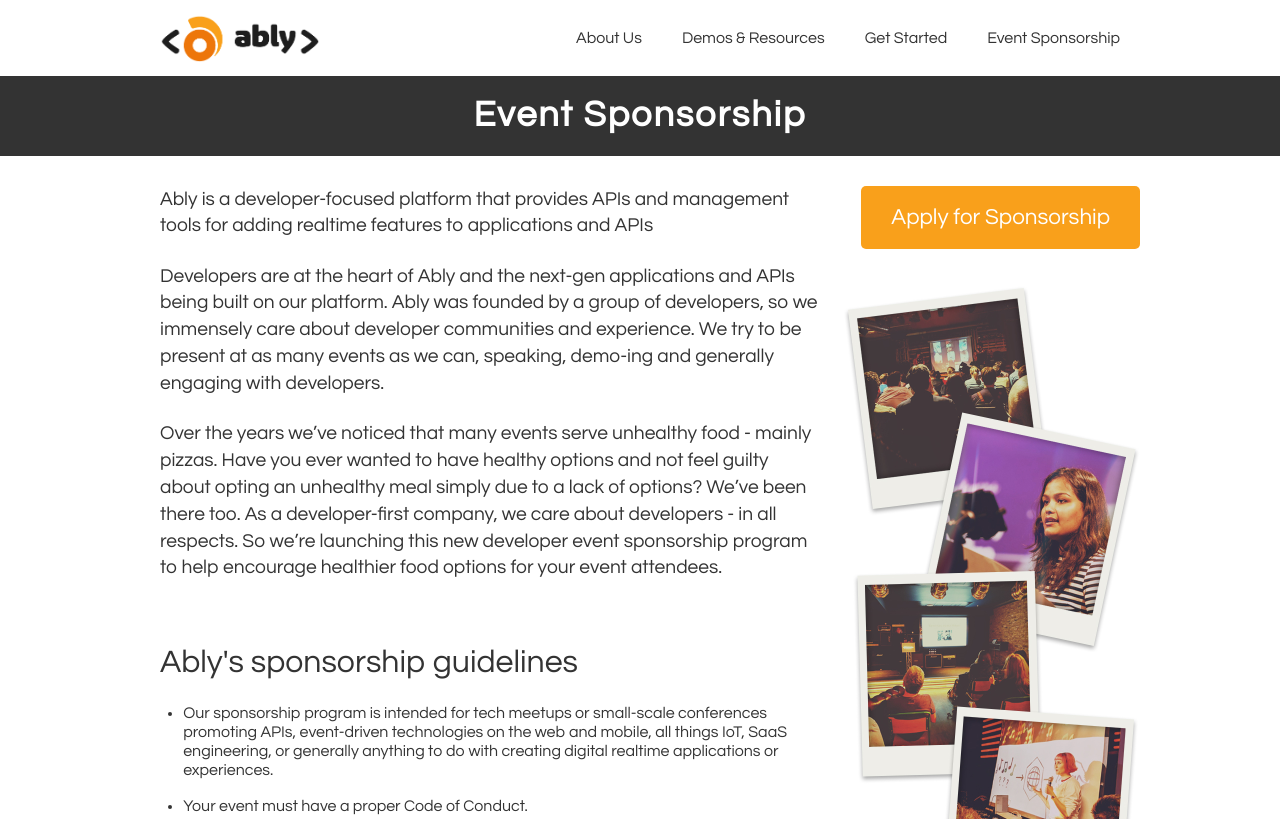
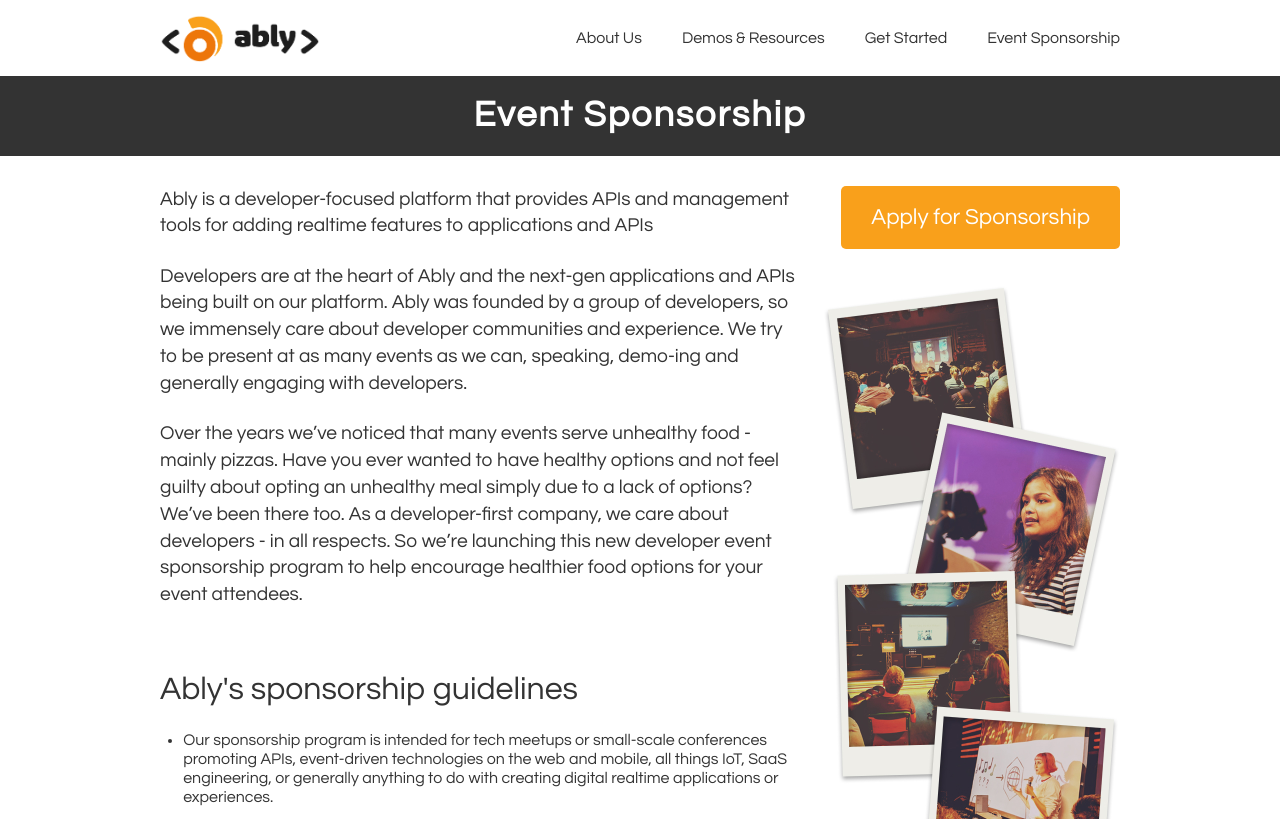
Before and after one commit to tomczoink/dev.ably.io, a Gatsby site: page /event-sponsorship in a window 1280 px wide. Shown: the top 819 px of the page. Built offline with nearby package versions, Linux system fonts and the light colour scheme; Gatsby itself is replaced by a stand-in of ours.

Commit message:
styling sponsorship page

```diff
--- a/src/components/nav.js
+++ b/src/components/nav.js
@@ -16,6 +16,7 @@ const Container = styled.nav`
     background-color: ${Colors.orange};
     transform: translateY(-100%);
     transition: all 0.3s cubic-bezier(0.175, 0.885, 0.32, 1.275);
+    z-index: 1;
     & a {
         position: relative;
         margin: 0 ${Sizes.padding};
--- a/src/pages/event-sponsorship.js
+++ b/src/pages/event-sponsorship.js
@@ -3,7 +3,6 @@ import { Link } from "gatsby"
 import styled from "styled-components"
 import Layout from "../components/layout"
 import SEO from "../components/seo"
-import Img from "gatsby-image"
 
 import Sizes from "../variables/sizes"
 import Colors from "../variables/colors"
@@ -21,21 +20,24 @@ const Sponsor = styled.section`
   max-width: ${Sizes.desktop};
   margin: 30px auto;
   padding: 0 20px;
+`
+
+const Text = styled.p`
+  line-height: 1.4em;
   @media (min-width: ${Sizes.mobile}) {
-    padding-right: 320px;
+    font-size: 1.2em;
   }
 `
 
-const Text = styled.p`
-  font-size: 1.2em;
-  line-height: 1.4em;
-`
-
 const StyledImg = styled(GatsbyImage)`
-  position: absolute!important;
-  top: 100px;
-  right: 0;
-  width: 300px;
+  float: right;
+  width: 180px!important;
+  height: 480px!important;
+  @media (min-width: ${Sizes.mobile}) {
+    margin: 100px 0 40px 20px;
+    width: 300px!important;
+    height: 800px!important;
+  }
 `
 
 const Heading = styled.h2`
@@ -46,10 +48,8 @@ const Heading = styled.h2`
 
 const Button = styled.a`
   display: block;
-  position: absolute;
-  top: 0;
-  right: 0;
   width: max-content;
+  margin: 0 auto 1em;
   padding: 20px 30px;
   border-radius: 5px;
   font-size: 1.4em;
@@ -58,6 +58,12 @@ const Button = styled.a`
   background-color: ${Colors.orange};
   &:hover {
     background-color: ${Colors.orange_dk};
+  }
+  @media (min-width: ${Sizes.mobile}) {
+    position: absolute;
+    top: 0;
+    right: 20px;
+    marign: 0;
   }
 `
 
@@ -72,6 +78,7 @@ const IndexPage = ({data}) => (
     <Title>Event Sponsorship</Title>
     <Sponsor>
       <Button href="https://go.ably.io/event-sponsorship-request">Apply for Sponsorship</Button>
+      <StyledImg fixed={data.file.childImageSharp.fixed} />
         <Text>Ably is a developer-focused platform that provides APIs and
         management tools for adding realtime features to applications and
         APIs
@@ -90,7 +97,7 @@ const IndexPage = ({data}) => (
         launching this new developer event sponsorship program to help
         encourage healthier food options for your event attendees.
         </Text>
-        <StyledImg fixed={data.file.childImageSharp.fixed} />
+
         <Heading>Ably's sponsorship guidelines</Heading>
         <ul>
           <Guidelines>
```
